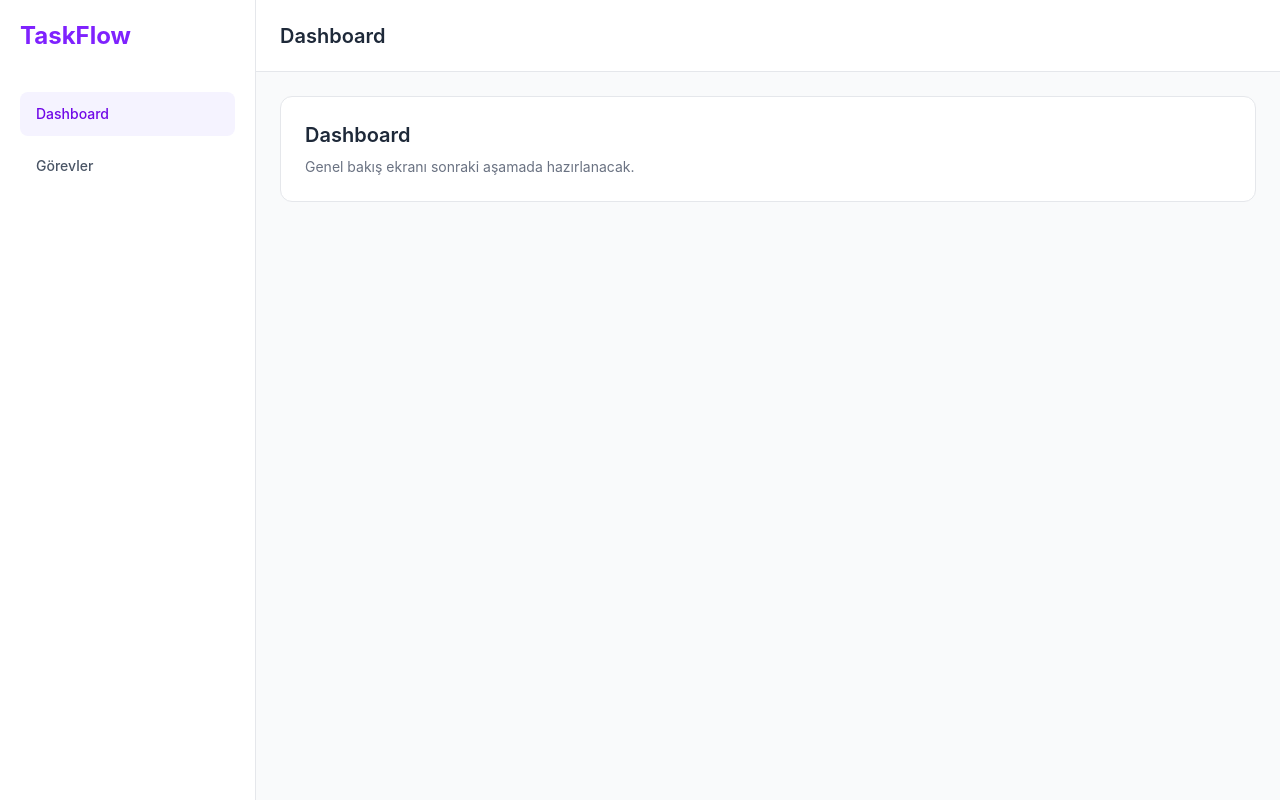
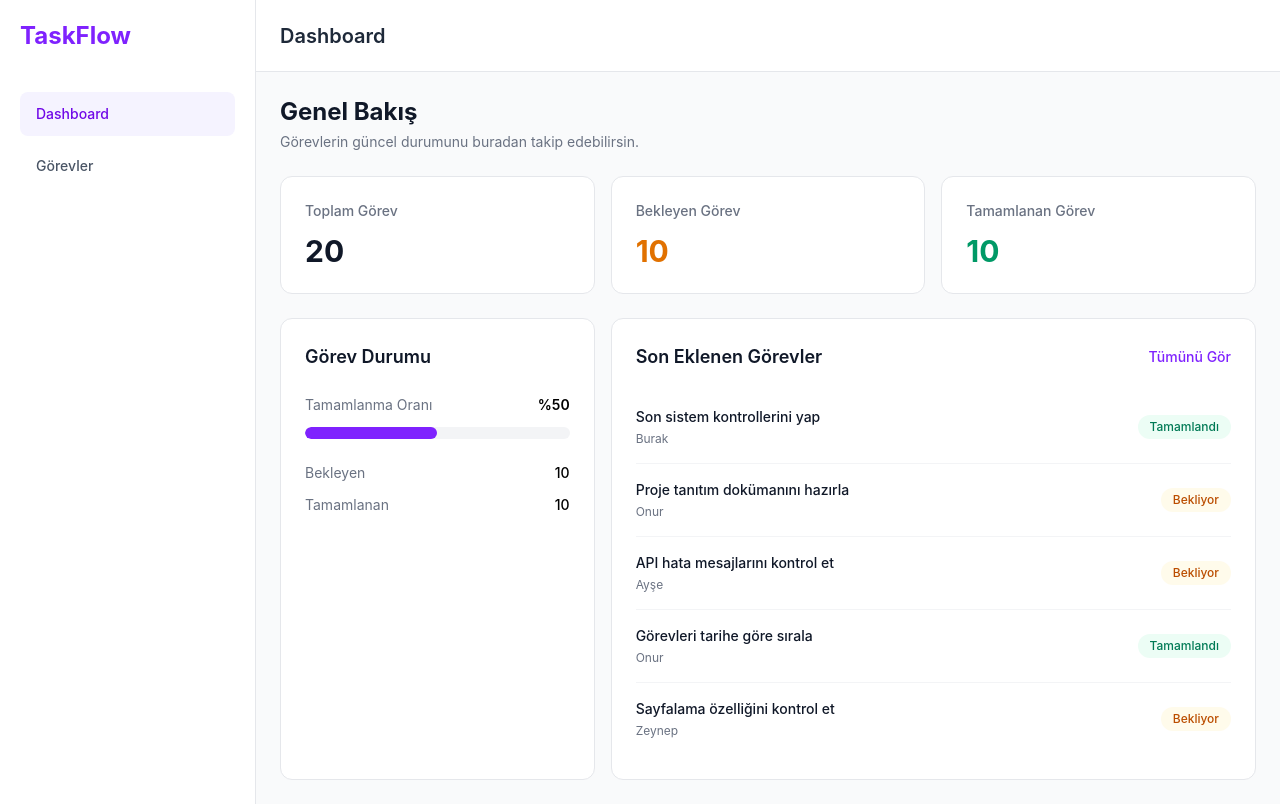
Before and after one commit to onuraydinoglu/taskflow-frontend, a React (Vite) app: page /dashboard in a window 1280 px wide. Built offline with nearby package versions, Linux system fonts and the light colour scheme.

Commit message:
feat: dashboard genel bakış ekranı

```diff
--- a/src/App.jsx
+++ b/src/App.jsx
@@ -1,5 +1,5 @@
 import { BrowserRouter, Routes, Route, Navigate } from "react-router-dom";
-import DashboardLayout from "./components/DashboardLayout";
+import DashboardLayout from "./components/layout/DashboardLayout";
 import Dashboard from "./pages/Dashboard";
 import Tasks from "./pages/Tasks";
 
--- /dev/null
+++ b/src/components/ui/StatCard.jsx
@@ -0,0 +1,10 @@
+function StatCard({ title, value, color }) {
+  return (
+    <div className="rounded-xl border border-gray-200 bg-white p-6">
+      <p className="text-sm font-medium text-gray-500">{title}</p>
+      <p className={`mt-3 text-3xl font-bold ${color}`}>{value}</p>
+    </div>
+  );
+}
+
+export default StatCard;
--- /dev/null
+++ b/src/data/tasks.js
@@ -0,0 +1,184 @@
+const tasks = [
+  {
+    id: 1,
+    title: "Giriş sayfasını hazırla",
+    description: "E-Posta ve şifre alanlarını ekle",
+    assignee: "Onur",
+    status: "pending",
+    priority: "high",
+    createdAt: "2026-01-05T10:00:00",
+  },
+  {
+    id: 2,
+    title: "Ana sayfa tasarımını tamamla",
+    description: "Hero alanı ve görev kartlarını hazırla",
+    assignee: "Ahmet",
+    status: "completed",
+    priority: "medium",
+    createdAt: "2026-01-18T14:30:00",
+  },
+  {
+    id: 3,
+    title: "Backend API endpointlerini hazırla",
+    description: "Görev ekleme ve listeleme endpointlerini oluştur",
+    assignee: "Onur",
+    status: "completed",
+    priority: "high",
+    createdAt: "2026-02-03T09:15:00",
+  },
+  {
+    id: 4,
+    title: "Profil sayfasını geliştir",
+    description: "Kullanıcı bilgilerini gösteren profil ekranını oluştur",
+    assignee: "Ayşe",
+    status: "pending",
+    priority: "low",
+    createdAt: "2026-02-20T11:45:00",
+  },
+  {
+    id: 5,
+    title: "Görev filtreleme özelliğini ekle",
+    description: "Status ve priority değerlerine göre filtreleme yap",
+    assignee: "Mehmet",
+    status: "completed",
+    priority: "medium",
+    createdAt: "2026-03-02T13:20:00",
+  },
+  {
+    id: 6,
+    title: "Görev arama özelliğini geliştir",
+    description: "Görev başlıklarında anahtar kelime ile arama yap",
+    assignee: "Onur",
+    status: "pending",
+    priority: "medium",
+    createdAt: "2026-03-14T16:10:00",
+  },
+  {
+    id: 7,
+    title: "Validation middleware oluştur",
+    description: "Görev ekleme ve güncelleme verilerini doğrula",
+    assignee: "Ayşe",
+    status: "completed",
+    priority: "high",
+    createdAt: "2026-04-01T08:30:00",
+  },
+  {
+    id: 8,
+    title: "Raporlama servislerini hazırla",
+    description: "Pending, completed ve genel özet raporlarını oluştur",
+    assignee: "Mehmet",
+    status: "pending",
+    priority: "low",
+    createdAt: "2026-04-17T12:00:00",
+  },
+  {
+    id: 9,
+    title: "Postman CRUD testlerini tamamla",
+    description: "Görev endpointlerini Postman üzerinden test et",
+    assignee: "Ahmet",
+    status: "completed",
+    priority: "low",
+    createdAt: "2026-05-04T15:40:00",
+  },
+  {
+    id: 10,
+    title: "README dosyasını hazırla",
+    description: "Kurulum ve kullanım adımlarını dokümante et",
+    assignee: "Onur",
+    status: "pending",
+    priority: "high",
+    createdAt: "2026-05-19T17:00:00",
+  },
+  {
+    id: 11,
+    title: "Mobil görünümü düzenle",
+    description: "Sayfaların mobil ekran uyumluluğunu kontrol et",
+    assignee: "Zeynep",
+    status: "completed",
+    priority: "medium",
+    createdAt: "2026-06-02T10:25:00",
+  },
+  {
+    id: 12,
+    title: "Kullanıcı kayıt ekranını hazırla",
+    description: "Ad, e-posta ve şifre alanlarını oluştur",
+    assignee: "Ayşe",
+    status: "pending",
+    priority: "high",
+    createdAt: "2026-06-21T09:50:00",
+  },
+  {
+    id: 13,
+    title: "Logger middleware geliştir",
+    description: "İstek method, endpoint ve zaman bilgilerini kaydet",
+    assignee: "Onur",
+    status: "completed",
+    priority: "medium",
+    createdAt: "2026-07-05T14:15:00",
+  },
+  {
+    id: 14,
+    title: "Görev silme işlemini test et",
+    description: "DELETE endpointinin doğru çalışmasını kontrol et",
+    assignee: "Ahmet",
+    status: "pending",
+    priority: "low",
+    createdAt: "2026-07-23T11:10:00",
+  },
+  {
+    id: 15,
+    title: "Görev güncelleme işlemini test et",
+    description: "PUT endpointinin doğru çalışmasını kontrol et",
+    assignee: "Mehmet",
+    status: "completed",
+    priority: "high",
+    createdAt: "2026-08-07T13:45:00",
+  },
+  {
+    id: 16,
+    title: "Sayfalama özelliğini kontrol et",
+    description: "Page ve limit parametreleriyle görevleri sayfala",
+    assignee: "Zeynep",
+    status: "pending",
+    priority: "medium",
+    createdAt: "2026-08-25T16:30:00",
+  },
+  {
+    id: 17,
+    title: "Görevleri tarihe göre sırala",
+    description: "CreatedAt değerine göre görev sıralamasını test et",
+    assignee: "Onur",
+    status: "completed",
+    priority: "low",
+    createdAt: "2026-09-06T08:40:00",
+  },
+  {
+    id: 18,
+    title: "API hata mesajlarını kontrol et",
+    description: "Geçersiz isteklerde açıklayıcı hata mesajları göster",
+    assignee: "Ayşe",
+    status: "pending",
+    priority: "medium",
+    createdAt: "2026-09-18T12:35:00",
+  },
+  {
+    id: 19,
+    title: "Proje tanıtım dokümanını hazırla",
+    description: "Projenin amacı, senaryosu ve özelliklerini açıkla",
+    assignee: "Onur",
+    status: "pending",
+    priority: "high",
+    createdAt: "2026-10-01T09:20:00",
+  },
+  {
+    id: 20,
+    title: "Son sistem kontrollerini yap",
+    description: "Tüm endpointleri ve middleware yapılarını kontrol et",
+    assignee: "Burak",
+    status: "completed",
+    priority: "medium",
+    createdAt: "2026-10-09T18:00:00",
+  },
+];
+
+export default tasks;
--- a/src/pages/Dashboard.jsx
+++ b/src/pages/Dashboard.jsx
@@ -1,11 +1,112 @@
+import { Link } from "react-router-dom";
+import StatCard from "../components/ui/StatCard";
+import tasks from "../data/tasks";
+
 function Dashboard() {
+  const total = tasks.length;
+  const pending = tasks.filter((task) => task.status === "pending").length;
+  const completed = tasks.filter((task) => task.status === "completed").length;
+
+  const completionRate = total ? Math.round((completed / total) * 100) : 0;
+
+  const recentTasks = [...tasks]
+    .sort((a, b) => new Date(b.createdAt) - new Date(a.createdAt))
+    .slice(0, 5);
+
   return (
-    <section className="rounded-xl border border-gray-200 bg-white p-6">
-      <h1 className="text-xl font-semibold text-gray-800">Dashboard</h1>
-      <p className="mt-2 text-sm text-gray-500">
-        Genel bakış ekranı sonraki aşamada hazırlanacak.
-      </p>
-    </section>
+    <div className="space-y-6">
+      <div>
+        <h1 className="text-2xl font-bold text-gray-900">Genel Bakış</h1>
+        <p className="mt-1 text-sm text-gray-500">
+          Görevlerin güncel durumunu buradan takip edebilirsin.
+        </p>
+      </div>
+
+      <div className="grid grid-cols-1 gap-4 sm:grid-cols-3">
+        <StatCard title="Toplam Görev" value={total} color="text-gray-900" />
+        <StatCard
+          title="Bekleyen Görev"
+          value={pending}
+          color="text-amber-600"
+        />
+        <StatCard
+          title="Tamamlanan Görev"
+          value={completed}
+          color="text-emerald-600"
+        />
+      </div>
+
+      <div className="grid grid-cols-1 gap-4 lg:grid-cols-3">
+        <section className="rounded-xl border border-gray-200 bg-white p-6">
+          <h2 className="text-lg font-semibold text-gray-900">Görev Durumu</h2>
+
+          <div className="mt-6 flex items-center justify-between text-sm">
+            <span className="text-gray-500">Tamamlanma Oranı</span>
+            <span className="font-semibold">%{completionRate}</span>
+          </div>
+
+          <div className="mt-3 h-3 overflow-hidden rounded-full bg-gray-100">
+            <div
+              className="h-full rounded-full bg-violet-600"
+              style={{ width: `${completionRate}%` }}
+            />
+          </div>
+
+          <div className="mt-6 space-y-3 text-sm">
+            <div className="flex justify-between">
+              <span className="text-gray-500">Bekleyen</span>
+              <span className="font-medium">{pending}</span>
+            </div>
+
+            <div className="flex justify-between">
+              <span className="text-gray-500">Tamamlanan</span>
+              <span className="font-medium">{completed}</span>
+            </div>
+          </div>
+        </section>
+
+        <section className="rounded-xl border border-gray-200 bg-white p-6 lg:col-span-2">
+          <div className="mb-5 flex items-center justify-between gap-3">
+            <h2 className="text-lg font-semibold text-gray-900">
+              Son Eklenen Görevler
+            </h2>
+
+            <Link
+              to="/tasks"
+              className="shrink-0 text-sm font-medium text-violet-600 hover:text-violet-700"
+            >
+              Tümünü Gör
+            </Link>
+          </div>
+
+          <div className="divide-y divide-gray-100">
+            {recentTasks.map((task) => (
+              <div
+                key={task.id}
+                className="flex items-center justify-between gap-4 py-4"
+              >
+                <div className="min-w-0">
+                  <p className="truncate text-sm font-medium text-gray-900">
+                    {task.title}
+                  </p>
+                  <p className="mt-1 text-xs text-gray-500">{task.assignee}</p>
+                </div>
+
+                <span
+                  className={`shrink-0 rounded-full px-3 py-1 text-xs font-medium ${
+                    task.status === "completed"
+                      ? "bg-emerald-50 text-emerald-700"
+                      : "bg-amber-50 text-amber-700"
+                  }`}
+                >
+                  {task.status === "completed" ? "Tamamlandı" : "Bekliyor"}
+                </span>
+              </div>
+            ))}
+          </div>
+        </section>
+      </div>
+    </div>
   );
 }
 
```
Also changed, not shown: src/components/layout/DashboardLayout.jsx (renamed from src/components/DashboardLayout.jsx), src/components/layout/Navbar.jsx (renamed from src/components/Navbar.jsx), src/components/layout/Sidebar.jsx (renamed from src/components/Sidebar.jsx).
